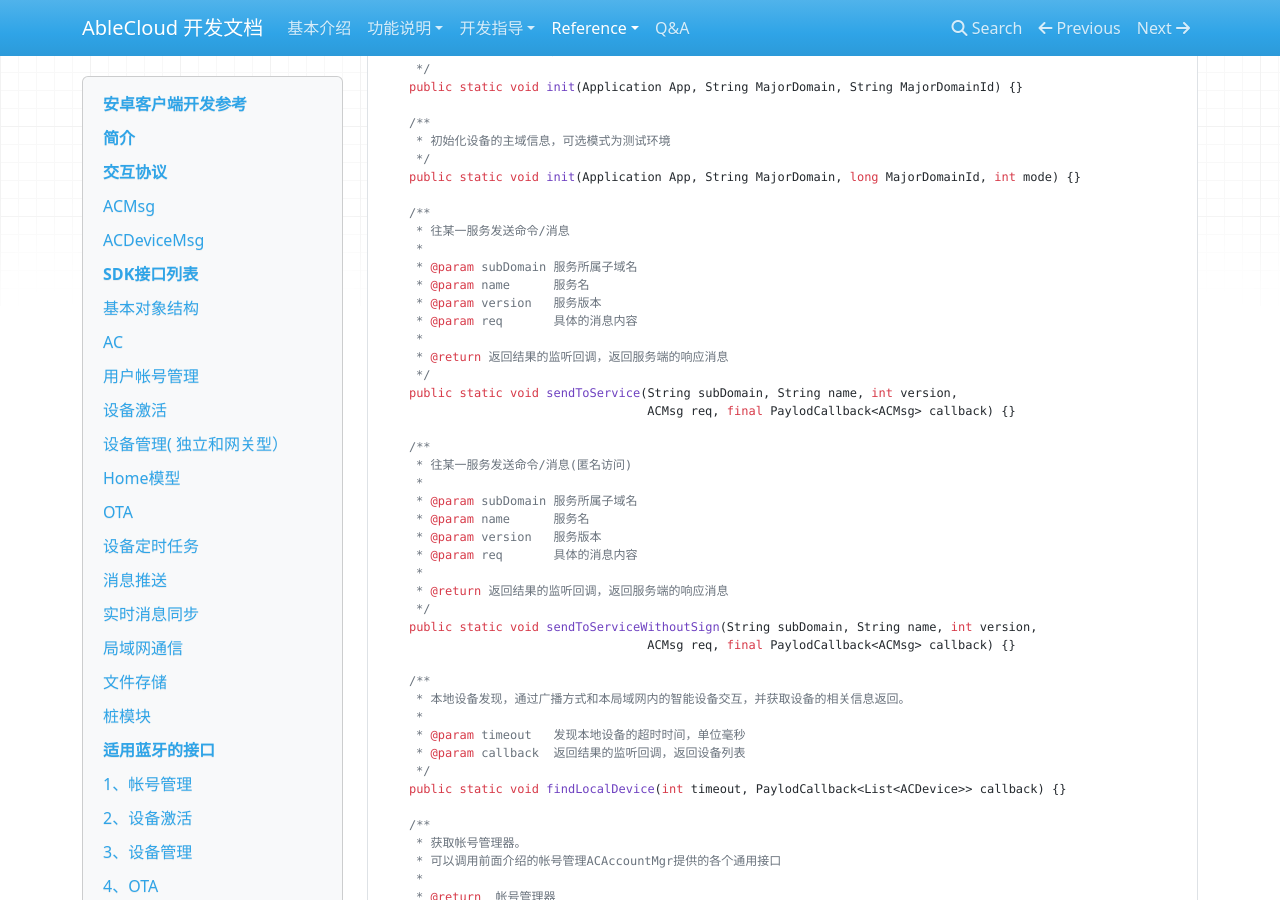
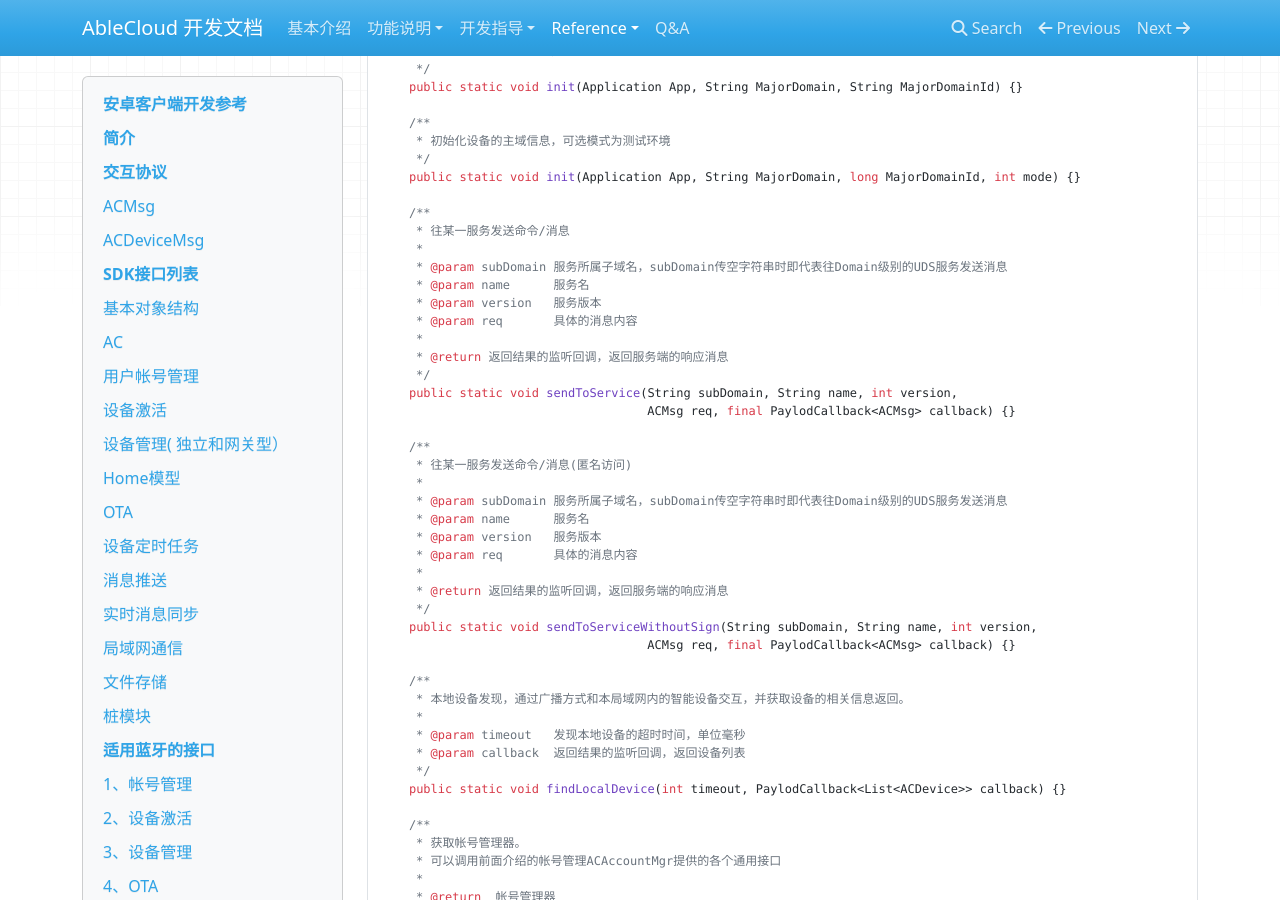
Before and after one commit to JessonW/rd_docs, an MkDocs documentation site: the page built from docs/reference/android.md, in a window 1280 px wide and 900 px high, scrolled down 11126 px. Built offline with MkDocs 1.6.1, drawn with Linux system fonts in a browser that asks for light colours; nearby versions of some CDN libraries; old or Windows-style settings are respelled for this version of MkDocs.

Commit message:
add domain service

```diff
--- a/docs/reference/android.md
+++ b/docs/reference/android.md
@@ -556,7 +556,7 @@ public class AC {
     /**
      * 往某一服务发送命令/消息
      *
-     * @param subDomain	服务所属子域名
+     * @param subDomain	服务所属子域名，subDomain传空字符串时即代表往Domain级别的UDS服务发送消息
      * @param name    	服务名
      * @param version 	服务版本
      * @param req     	具体的消息内容
@@ -569,7 +569,7 @@ public class AC {
     /**
      * 往某一服务发送命令/消息(匿名访问)
      *
-     * @param subDomain	服务所属子域名
+     * @param subDomain	服务所属子域名，subDomain传空字符串时即代表往Domain级别的UDS服务发送消息
      * @param name    	服务名
      * @param version 	服务版本
      * @param req     	具体的消息内容
```
